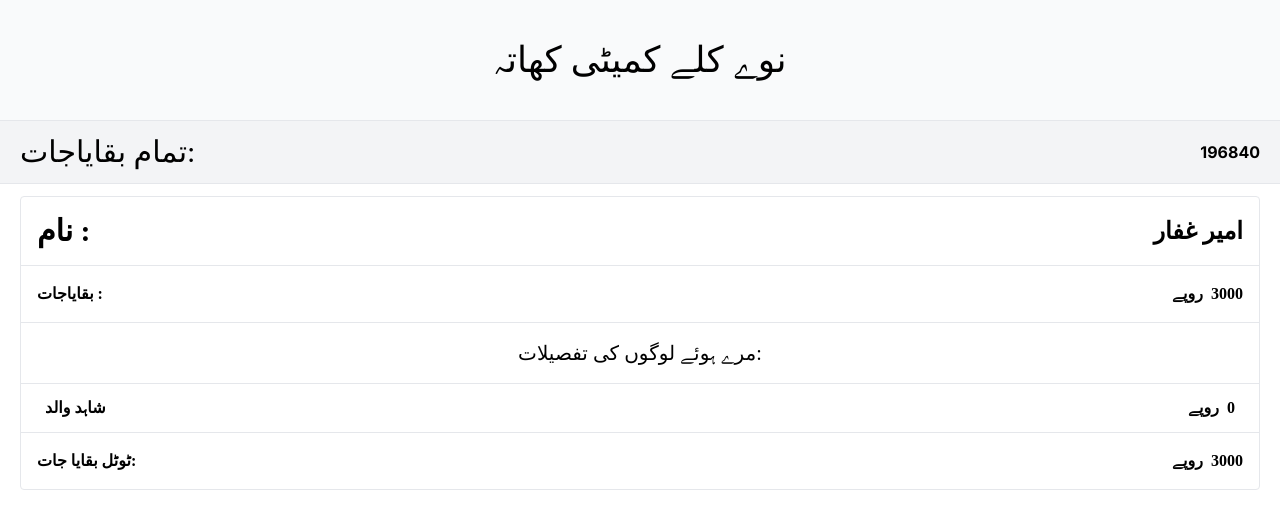
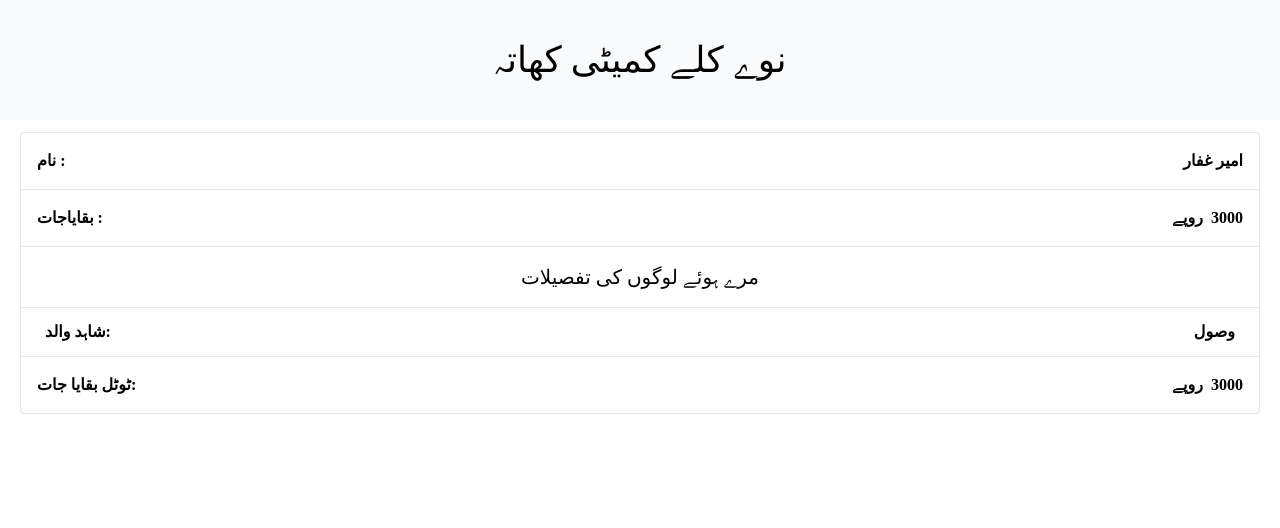
Before and after one commit to shakilkhan12/committee, a Next.js app: page /person/1 in a window 1280 px wide. Shown: the top 528 px of the page. Built offline with nearby package versions, Linux system fonts and the light colour scheme; a web font is replaced by a local one.

Commit message:
fsdfsdfsdfsdf

```diff
--- a/src/app/person/[id]/page.tsx
+++ b/src/app/person/[id]/page.tsx
@@ -28,29 +28,35 @@ const page = ({params}: PropTypes) => {
   return (
     <div>
          <Header />
-         <SmallHeader />
          <div className='max-w-screen-xl px-5 py-3 mx-auto'>
             <div className='border rounded'>
                 <div className='flex justify-between gap-x-5 items-center p-4'>
-                    <h1 className='text-3xl font-bold urdu'>نام :</h1>
-                    <h1 className='text-2xl font-bold urdu'>{person.urdu}</h1>
+                    <h1 className='text-base font-bold urdu'>نام :</h1>
+                    <h1 className='text-base font-bold urdu'>{person.urdu}</h1>
                 </div>
                 <div className='flex justify-between gap-x-5 items-center p-4 border-t'>
                     <h1 className='text-base font-bold urdu'>بقایاجات :</h1>
                     <h1 className='text-base font-bold urdu flex items-center space-x-2'><span>روپے </span><span>{person.details?.dues}</span></h1>
                 </div>
                 <div className='border-t p-4'>
-                    <h3 className='urdu text-center text-xl'>مرے ہوئے لوگوں کی تفصیلات:</h3>
+                    <h3 className='urdu text-center text-xl'>مرے ہوئے لوگوں کی تفصیلات</h3>
                 </div>
                 <div className=''>
                     {person?.details?.history?.map(history => {
                         if(typeof history.amount === 'number') {
                             return (
                                 <div className='flex items-center justify-between border-t py-3 px-6'>
-                                    <h3 className='urdu text-base font-semibold'>{history.name}</h3>
+                                    <h3 className='urdu text-base font-semibold'>{history.name}:</h3>
                                     <h3 className='font-semibold urdu flex items-center space-x-2'><span>روپے</span> <span>{history.amount}</span></h3>
                                 </div>
                             )
+                        } else {
+                           return  (
+                            <div className='flex items-center justify-between border-t py-3 px-6'>
+                           <h3 className='urdu text-base font-semibold'>{history.name}:</h3>
+                           <h3 className='font-semibold urdu flex items-center space-x-2'><span>{history.amount}</span></h3>
+                       </div>
+                           )
                         }
                     })}
                 </div>
--- a/src/components/SmallHeader.tsx
+++ b/src/components/SmallHeader.tsx
@@ -17,7 +17,7 @@ const SmallHeader = () => {
   return (
     <section className="bg-gray-100 px-5 min-h-16 flex justify-between items-center border-y border-t-gray-200">
         <h1 className="urdu text-3xl">تمام  بقایاجات:</h1>
-       <h1 className="font-bold text-base">{sum}</h1>
+       <h1 className="font-bold text-base urdu flex items-center space-x-2"><span>روپے</span> <span>{sum}</span></h1>
     </section>
   )
 }
--- a/src/components/Table.tsx
+++ b/src/components/Table.tsx
@@ -79,7 +79,7 @@ const TableComponent = () => {
          })
           }
           return (
-            <h1>{sum}</h1>
+            <h1 className='urdu flex items-center space-x-2'><span>روپے</span> <span>{sum}</span></h1>
           )
         }
       },
--- a/src/data/persons.ts
+++ b/src/data/persons.ts
@@ -9,7 +9,7 @@ export const data: Person[] = [
       details: {
         dues: 3000,
         history: [
-          { id: 1, name: 'شاہد والد', amount: 0 }
+          { id: 1, name: 'شاہد والد', amount: 'وصول' }
         ]
       }
     },
@@ -21,7 +21,7 @@ export const data: Person[] = [
       details: {
         dues: 450,
         history: [
-          { id: 1, name: 'شاہد والد', amount: 0 }
+          { id: 1, name: 'شاہد والد', amount: 'وصول' }
         ]
       }
     },
@@ -33,7 +33,7 @@ export const data: Person[] = [
       details: {
         dues: 0,
         history: [
-          { id: 1, name: 'شاہد والد', amount: 0 }
+          { id: 1, name: 'شاہد والد', amount: 'وصول' }
         ]
       }
     },
@@ -57,7 +57,7 @@ export const data: Person[] = [
       details: {
         dues: 0,
         history: [
-          { id: 1, name: 'شاہد والد', amount: 0 }
+          { id: 1, name: 'شاہد والد', amount: 'وصول' }
         ]
       }
     },
@@ -69,7 +69,7 @@ export const data: Person[] = [
       details: {
         dues: 5000,
         history: [
-          { id: 1, name: 'شاہد والد', amount: 0 }
+          { id: 1, name: 'شاہد والد', amount: 'وصول' }
         ]
       }
     },
@@ -81,7 +81,7 @@ export const data: Person[] = [
       details: {
         dues: 2000,
         history: [
-          { id: 1, name: 'شاہد والد', amount: 0 }
+          { id: 1, name: 'شاہد والد', amount: 'وصول' }
         ]
       }
     },
@@ -105,7 +105,7 @@ export const data: Person[] = [
       details: {
         dues: 1420,
         history: [
-          { id: 1, name: 'شاہد والد', amount: 0 }
+          { id: 1, name: 'شاہد والد', amount: 'وصول' }
         ]
       }
     },
@@ -117,7 +117,7 @@ export const data: Person[] = [
       details: {
         dues: 2000,
         history: [
-          { id: 1, name: 'شاہد والد', amount: 0 }
+          { id: 1, name: 'شاہد والد', amount: 'وصول' }
         ]
       }
     },
@@ -129,7 +129,7 @@ export const data: Person[] = [
       details: {
         dues: 5500,
         history: [
-          { id: 1, name: 'شاہد والد', amount: 0 }
+          { id: 1, name: 'شاہد والد', amount: 'وصول' }
         ]
       }
     },
@@ -213,7 +213,7 @@ export const data: Person[] = [
       details: {
         dues: 1000,
         history: [
-          { id: 1, name: 'شاہد والد', amount: 0 }
+          { id: 1, name: 'شاہد والد', amount: 'وصول' }
         ]
       }
     },
@@ -225,7 +225,7 @@ export const data: Person[] = [
       details: {
         dues: 6000,
         history: [
-          { id: 1, name: 'شاہد والد', amount: 0 }
+          { id: 1, name: 'شاہد والد', amount: 'وصول' }
         ]
       }
     },
@@ -237,7 +237,7 @@ export const data: Person[] = [
       details: {
         dues: 0,
         history: [
-          { id: 1, name: 'شاہد والد', amount: 0 }
+          { id: 1, name: 'شاہد والد', amount: 'وصول' }
         ]
       }
     },
@@ -261,7 +261,7 @@ export const data: Person[] = [
       details: {
         dues: 5000,
         history: [
-          { id: 1, name: 'شاہد والد', amount: 0 }
+          { id: 1, name: 'شاہد والد', amount: 'وصول' }
         ]
       }
     },
@@ -285,7 +285,7 @@ export const data: Person[] = [
       details: {
         dues: 0,
         history: [
-          { id: 1, name: 'شاہد والد', amount: 0 }
+          { id: 1, name: 'شاہد والد', amount: 'وصول' }
         ]
       }
     },
@@ -333,7 +333,7 @@ export const data: Person[] = [
       details: {
         dues: 2250,
         history: [
-          { id: 1, name: 'شاہد والد', amount: 0 }
+          { id: 1, name: 'شاہد والد', amount: 'وصول' }
         ]
       }
     },
@@ -381,7 +381,7 @@ export const data: Person[] = [
       details: {
         dues: 2000,
         history: [
-          { id: 1, name: 'شاہد والد', amount: 0 }
+          { id: 1, name: 'شاہد والد', amount: 'وصول' }
         ]
       }
     },
@@ -393,7 +393,7 @@ export const data: Person[] = [
       details: {
         dues: 6000,
         history: [
-          { id: 1, name: 'شاہد والد', amount: 0 }
+          { id: 1, name: 'شاہد والد', amount: 'وصول' }
         ]
       }
     },
@@ -405,7 +405,7 @@ export const data: Person[] = [
       details: {
         dues: 3000,
         history: [
-          { id: 1, name: 'شاہد والد', amount: 0 }
+          { id: 1, name: 'شاہد والد', amount: 'وصول' }
         ]
       }
     },
@@ -417,7 +417,7 @@ export const data: Person[] = [
       details: {
         dues: 0,
         history: [
-          { id: 1, name: 'شاہد والد', amount: 0 }
+          { id: 1, name: 'شاہد والد', amount: 'وصول' }
         ]
       }
     },
@@ -429,7 +429,7 @@ export const data: Person[] = [
       details: {
         dues: 1000,
         history: [
-          { id: 1, name: 'شاہد والد', amount: 0 }
+          { id: 1, name: 'شاہد والد', amount: 'وصول' }
         ]
       }
     },
@@ -453,7 +453,7 @@ export const data: Person[] = [
       details: {
         dues: 1600,
         history: [
-          { id: 1, name: 'شاہد والد', amount: 0 }
+          { id: 1, name: 'شاہد والد', amount: 'وصول' }
         ]
       }
     },
@@ -465,7 +465,7 @@ export const data: Person[] = [
       details: {
         dues: 5000,
         history: [
-          { id: 1, name: 'شاہد والد', amount: 0 }
+          { id: 1, name: 'شاہد والد', amount: 'وصول' }
         ]
       }
     },
@@ -477,7 +477,7 @@ export const data: Person[] = [
       details: {
         dues: 0,
         history: [
-          { id: 1, name: 'شاہد والد', amount: 0 }
+          { id: 1, name: 'شاہد والد', amount: 'وصول' }
         ]
       }
     },
@@ -525,7 +525,7 @@ export const data: Person[] = [
       details: {
         dues: 0,
         history: [
-          { id: 1, name: 'شاہد والد', amount: 0 }
+          { id: 1, name: 'شاہد والد', amount: 'وصول' }
         ]
       }
     },
@@ -561,7 +561,7 @@ export const data: Person[] = [
       details: {
         dues: 1000,
         history: [
-          { id: 1, name: 'شاہد والد', amount: 0 }
+          { id: 1, name: 'شاہد والد', amount: 'وصول' }
         ]
       }
     },
@@ -597,7 +597,7 @@ export const data: Person[] = [
       details: {
         dues: 0,
         history: [
-          { id: 1, name: 'شاہد والد', amount: 0 }
+          { id: 1, name: 'شاہد والد', amount: 'وصول' }
         ]
       }
     },
@@ -609,7 +609,7 @@ export const data: Person[] = [
       details: {
         dues: 1000,
         history: [
-          { id: 1, name: 'شاہد والد', amount: 0 }
+          { id: 1, name: 'شاہد والد', amount: 'وصول' }
         ]
       }
     },
@@ -621,7 +621,7 @@ export const data: Person[] = [
       details: {
         dues: 4000,
         history: [
-          { id: 1, name: 'شاہد والد', amount: 0 }
+          { id: 1, name: 'شاہد والد', amount: 'وصول' }
         ]
       }
     },
@@ -629,11 +629,11 @@ export const data: Person[] = [
       id: 54,
       name: 'adnan',
       urdu: 'عدنان ',
-      amount: 4700,
+      amount: 2700,
       details: {
-        dues: 4700,
+        dues: 2700,
         history: [
-          { id: 1, name: 'شاہد والد', amount: 0 }
+          { id: 1, name: 'شاہد والد', amount: 'وصول' }
         ]
       }
     },
@@ -645,7 +645,7 @@ export const data: Person[] = [
       details: {
         dues: 1000,
         history: [
-          { id: 1, name: 'شاہد والد', amount: 0 }
+          { id: 1, name: 'شاہد والد', amount: 'وصول' }
         ]
       }
     },
@@ -657,7 +657,7 @@ export const data: Person[] = [
       details: {
         dues: 0,
         history: [
-          { id: 1, name: 'شاہد والد', amount: 0 }
+          { id: 1, name: 'شاہد والد', amount: 'وصول' }
         ]
       }
     },
@@ -669,7 +669,7 @@ export const data: Person[] = [
       details: {
         dues: 0,
         history: [
-          { id: 1, name: 'شاہد والد', amount: 0 }
+          { id: 1, name: 'شاہد والد', amount: 'وصول' }
         ]
       }
     },
@@ -753,7 +753,7 @@ export const data: Person[] = [
       details: {
         dues: 0,
         history: [
-          { id: 1, name: 'شاہد والد', amount: 0 }
+          { id: 1, name: 'شاہد والد', amount: 'وصول' }
         ]
       }
     },
@@ -765,7 +765,7 @@ export const data: Person[] = [
       details: {
         dues: 0,
         history: [
-          { id: 1, name: 'شاہد والد', amount: 0 }
+          { id: 1, name: 'شاہد والد', amount: 'وصول' }
         ]
       }
     },
@@ -777,7 +777,7 @@ export const data: Person[] = [
       details: {
         dues: 0,
         history: [
-          { id: 1, name: 'شاہد والد', amount: 0 }
+          { id: 1, name: 'شاہد والد', amount: 'وصول' }
         ]
       }
     },
@@ -801,7 +801,7 @@ export const data: Person[] = [
       details: {
         dues: 3000,
         history: [
-          { id: 1, name: 'شاہد والد', amount: 0 }
+          { id: 1, name: 'شاہد والد', amount: 'وصول' }
         ]
       }
     },
@@ -819,13 +819,13 @@ export const data: Person[] = [
     },
     {
       id: 70,
-      name: 'shir zaman',
+      name: 'shair zaman',
       urdu: 'شیر زمان ',
-      amount: 4000,
+      amount: 3000,
       details: {
         dues: 3000,
         history: [
-          { id: 1, name: 'شاہد والد', amount: 1000 }
+          { id: 1, name: 'شاہد والد', amount: 'وصول' }
         ]
       }
     },
@@ -897,7 +897,7 @@ export const data: Person[] = [
       details: {
         dues: 0,
         history: [
-          { id: 1, name: 'شاہد والد', amount: 0}
+          { id: 1, name: 'شاہد والد', amount: 'وصول'}
         ]
       }
     },
```
